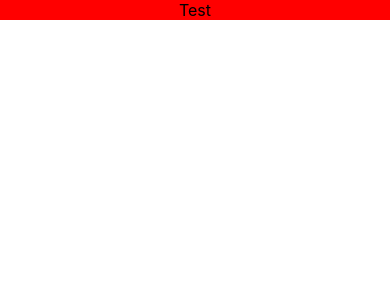
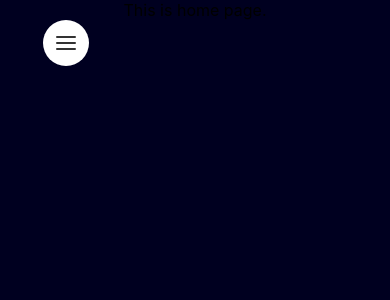
Before and after one commit to tau-bar/orbital, a React (Create React App) app in the folder frontend/: page / in a window 390 px wide. Shown: the top 300 px of the page. Built offline with nearby package versions, Linux system fonts and the light colour scheme.

Commit message:
Hamburger menu done

```diff
--- a/frontend/package.json
+++ b/frontend/package.json
@@ -4,9 +4,11 @@
   "private": true,
   "dependencies": {
     "@material-ui/core": "^4.11.4",
+    "@material-ui/icons": "^4.11.2",
     "@testing-library/jest-dom": "^5.11.4",
     "@testing-library/react": "^11.1.0",
     "@testing-library/user-event": "^12.1.10",
+    "hamburgers": "^1.1.3",
     "node-sass": "^5.0.0",
     "react": "^17.0.2",
     "react-dom": "^17.0.2",
--- a/frontend/src/App.css
+++ b/frontend/src/App.css
@@ -1,38 +1,3 @@
 .App {
   text-align: center;
 }
-
-.App-logo {
-  height: 40vmin;
-  pointer-events: none;
-}
-
-@media (prefers-reduced-motion: no-preference) {
-  .App-logo {
-    animation: App-logo-spin infinite 20s linear;
-  }
-}
-
-.App-header {
-  background-color: #282c34;
-  min-height: 100vh;
-  display: flex;
-  flex-direction: column;
-  align-items: center;
-  justify-content: center;
-  font-size: calc(10px + 2vmin);
-  color: white;
-}
-
-.App-link {
-  color: #61dafb;
-}
-
-@keyframes App-logo-spin {
-  from {
-    transform: rotate(0deg);
-  }
-  to {
-    transform: rotate(360deg);
-  }
-}
--- a/frontend/src/App.js
+++ b/frontend/src/App.js
@@ -1,11 +1,14 @@
 import logo from './logo.svg';
 import './App.css';
+import HomePage from './pages/homepage.component';
 import LoginPage from './pages/loginpage.component';
+import Hamburger from './components/hamburger/hamburger.component';
 
 function App() {
   return (
     <div className="App">
-      <LoginPage></LoginPage>
+    <Hamburger/>
+    <HomePage/>
     </div>
   );
 }
--- /dev/null
+++ b/frontend/src/components/hamburger/hamburger-menu.styles.css
@@ -0,0 +1,94 @@
+.menu {
+    position: absolute;
+    top: 20px;
+    left: 20px;
+    height: 46px;
+      width: 46px;
+  }
+
+  .menu-circle {
+    background-color: #fff;
+    width: 100%;
+    height: 100%;
+    position: absolute;
+    border-radius: 50%;
+    transition: all 0.5s cubic-bezier(0.19, 1, 0.22, 1);
+    z-index: 1000;
+  }
+
+  .menu:hover .menu-circle {
+    transform: scale(1.5);
+  }
+
+  .menu.open .menu-circle {
+    transform: scale(60);
+  }
+
+  .menu-link {
+      width: 100%;
+      height: 100%;
+      position: absolute;
+      z-index: 1002;
+  }
+
+  .menu-icon {
+      position: absolute;
+    width: 20px;
+    height: 14px;
+    margin: auto;
+    left: 0;
+    top: 0;
+    right: 0;
+    bottom: 1px;
+  }
+
+  .menu-line {
+    background-color: #333;
+    height: 2px;
+    width: 100%;
+    border-radius: 2px;
+    position: absolute;
+    left: 0;
+    transition: all 0.25s cubic-bezier(0.175, 0.885, 0.32, 1.275);
+  }
+
+  .menu-line-1 { top: 0; }
+
+  .menu-line-2 {
+    top: 0;
+    bottom: 0;
+    margin: auto;
+  }
+
+  .menu-line-3 { bottom: 0; }
+
+  .menu.open .menu-line-1 {
+    transform: translateY(7px) translateY(-50%) rotate(-135deg);
+  }
+
+  .menu.open .menu-line-2 {
+    opacity: 0;
+  }
+
+  .menu.open .menu-line-3 {
+    transform: translateY(-7px) translateY(50%) rotate(135deg);
+  }
+
+  .menu-overlay {
+    background-color: #fff;
+    color: #333;
+    height: 100%;
+    width: 100%;
+    position: fixed;
+    opacity: 0;
+    visibility: hidden;
+    text-align: center;
+    transition: opacity 0.2s ease-in-out;
+    z-index: 1001;
+  }
+
+  .menu-overlay.open {
+    opacity: 1;
+    visibility: visible;
+    transition-delay: 0.03s;
+  }
--- /dev/null
+++ b/frontend/src/components/hamburger/hamburger.component.jsx
@@ -0,0 +1,35 @@
+import React, { useState } from 'react';
+import './hamburger.styles.scss';
+import './hamburger-menu.styles.css';
+
+
+
+const Hamburger = () => {
+    const [isActive, setIsActive] = useState(false);
+
+    const hamburgerOnClick = (event) => {
+        event.preventDefault();
+        setIsActive(!isActive);
+    }
+    return (
+        <div className = 'hamburger-component'>
+        <div onClick = {(event) => hamburgerOnClick(event)} class={`menu ${isActive ? "open" : ""}`}>
+        <span class="menu-circle"></span>
+        <a href="#" class="menu-link">
+          <span class="menu-icon">
+            <span class="menu-line menu-line-1"></span>
+            <span class="menu-line menu-line-2"></span>
+            <span class="menu-line menu-line-3"></span>
+          </span>
+        </a>
+      </div>
+
+      <div class={`menu-overlay ${isActive ? "open" : ""}`}>
+      <p className='hm-link'>Virus on body</p>
+      <p className='hm-link'>Map simulation</p>
+      </div>
+        </div>
+    )
+}
+
+export default Hamburger;
--- /dev/null
+++ b/frontend/src/components/hamburger/hamburger.styles.scss
@@ -0,0 +1,12 @@
+.menu-overlay {
+  display: flex;
+  flex-direction: column;
+  justify-content: center;
+}
+
+.hm-link {
+  font-size: 32px;
+  text-transform: uppercase;
+  margin: 30px;
+  font-weight: bold;
+}
--- /dev/null
+++ b/frontend/src/pages/homepage.component.jsx
@@ -0,0 +1,10 @@
+import React from 'react';
+import './homepage.styles.scss';
+
+const HomePage = () => {
+    return (
+        <div className = 'home-page'>This is home page.</div>
+    )
+}
+
+export default HomePage;
--- /dev/null
+++ b/frontend/src/pages/homepage.styles.scss
@@ -0,0 +1,4 @@
+.home-page {
+    background-color: #000020;
+    height: 100vh;
+}
--- a/frontend/src/pages/loginpage.component.jsx
+++ b/frontend/src/pages/loginpage.component.jsx
@@ -1,19 +1,88 @@
-import React, { Component } from 'react';
+import React from 'react';
+import clsx from 'clsx';
 import { Container } from '@material-ui/core';
+import { makeStyles } from '@material-ui/core/styles';
+import IconButton from '@material-ui/core/IconButton';
+import OutlinedInput from '@material-ui/core/OutlinedInput';
+import InputLabel from '@material-ui/core/InputLabel';
+import InputAdornment from '@material-ui/core/InputAdornment';
+import FormControl from '@material-ui/core/FormControl';
+import Visibility from '@material-ui/icons/Visibility';
+import VisibilityOff from '@material-ui/icons/VisibilityOff';
+import TextField from '@material-ui/core/TextField';
 import './loginpage.styles.scss'
 
 
-class LoginPage extends Component {
-    constructor(props) {
-        super(props)
-    }
+const useStyles = makeStyles((theme) => ({
+    root: {
+      display: 'flex',
+      flexWrap: 'wrap',
+    },
+    margin: {
+      margin: theme.spacing(1),
+    },
+    withoutLabel: {
+      marginTop: theme.spacing(3),
+    },
+    textField: {
+      width: '25ch',
+    },
+  }));
 
-    render() {
-        return (
-            <Container className = 'login-container'> Test</Container>
+function LoginPage() {
+    const classes = useStyles();
+    const [values, setValues] = React.useState({
+    amount: '',
+    password: '',
+    weight: '',
+    weightRange: '',
+    showPassword: false,
+  });
+
+  const handleChange = (prop) => (event) => {
+    setValues({ ...values, [prop]: event.target.value });
+  };
+
+  const handleClickShowPassword = () => {
+    setValues({ ...values, showPassword: !values.showPassword });
+  };
+
+  const handleMouseDownPassword = (event) => {
+    event.preventDefault();
+  };
+      return (
+            <div className = 'login-page'>
+                <Container className = 'login-container'>
+                    <div>
+                        <h1>Login</h1>
+                    </div>
+                    <div className = 'input-fields'>
+                    <FormControl className={clsx(classes.margin, classes.textField)} variant="outlined">
+                        <InputLabel htmlFor="outlined-adornment-password">Password</InputLabel>
+                        <OutlinedInput
+                        id="outlined-adornment-password"
+                        type={values.showPassword ? 'text' : 'password'}
+                        value={values.password}
+                        onChange={handleChange('password')}
+                        endAdornment={
+                            <InputAdornment position="end">
+                            <IconButton
+                                aria-label="toggle password visibility"
+                                onClick={handleClickShowPassword}
+                                onMouseDown={handleMouseDownPassword}
+                                edge="end"
+                            >
+                                {values.showPassword ? <Visibility /> : <VisibilityOff />}
+                            </IconButton>
+                            </InputAdornment>
+                        }
+                        labelWidth={70}
+                        />
+                    </FormControl>
+                    </div>
+                </Container>
+            </div>
         )
-
-    }
 
 }
 
--- a/frontend/src/pages/loginpage.styles.scss
+++ b/frontend/src/pages/loginpage.styles.scss
@@ -1,4 +1,35 @@
-.login-container {
-    background-color: red;
+.login-page {
+    display: flex;
+    flex-direction: column;
+    height: 100vh;
+    background: linear-gradient(-45deg, #301934, #0f1653, #490a4e, #000000);
+    background-size: 400% 400%;
+    animation: gradient 15s ease infinite;
 
+    @keyframes gradient {
+        0% {
+            background-position: 0% 50%;
+        }
+        50% {
+            background-position: 100% 50%;
+        }
+        100% {
+            background-position: 0% 50%;
+        }
+    }
+
+    .login-container {
+        background-color: #d3d3d3;
+        opacity: 100;
+        margin-top: 100px;
+        border-radius: 20px;
+
+        .input-fields {
+            display: flex;
+            flex-direction: column;
+            justify-content: center;
+            align-items: center;
+            margin: 20px;
+        }
+    }
 }
```
Also changed, not shown: 1 other file (tests, documents, lock files or other folders).
